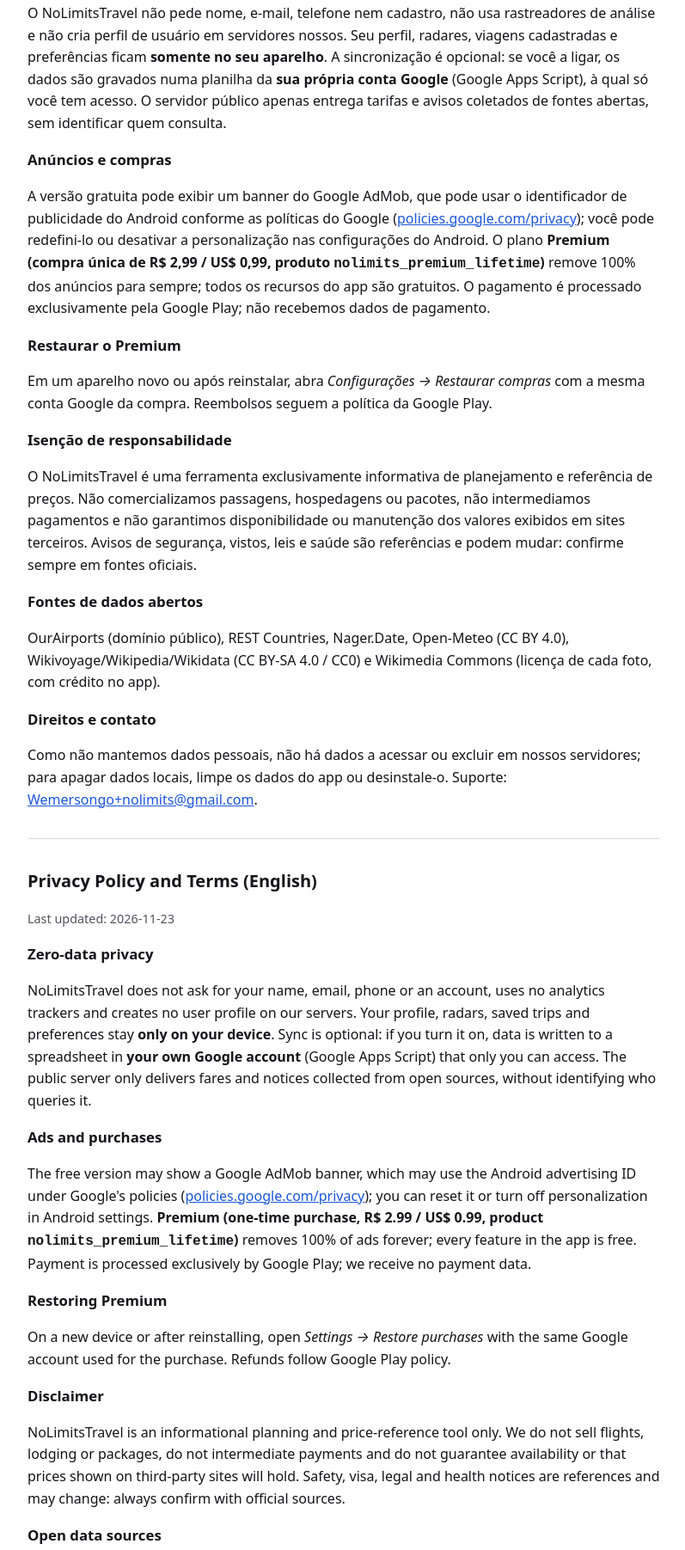
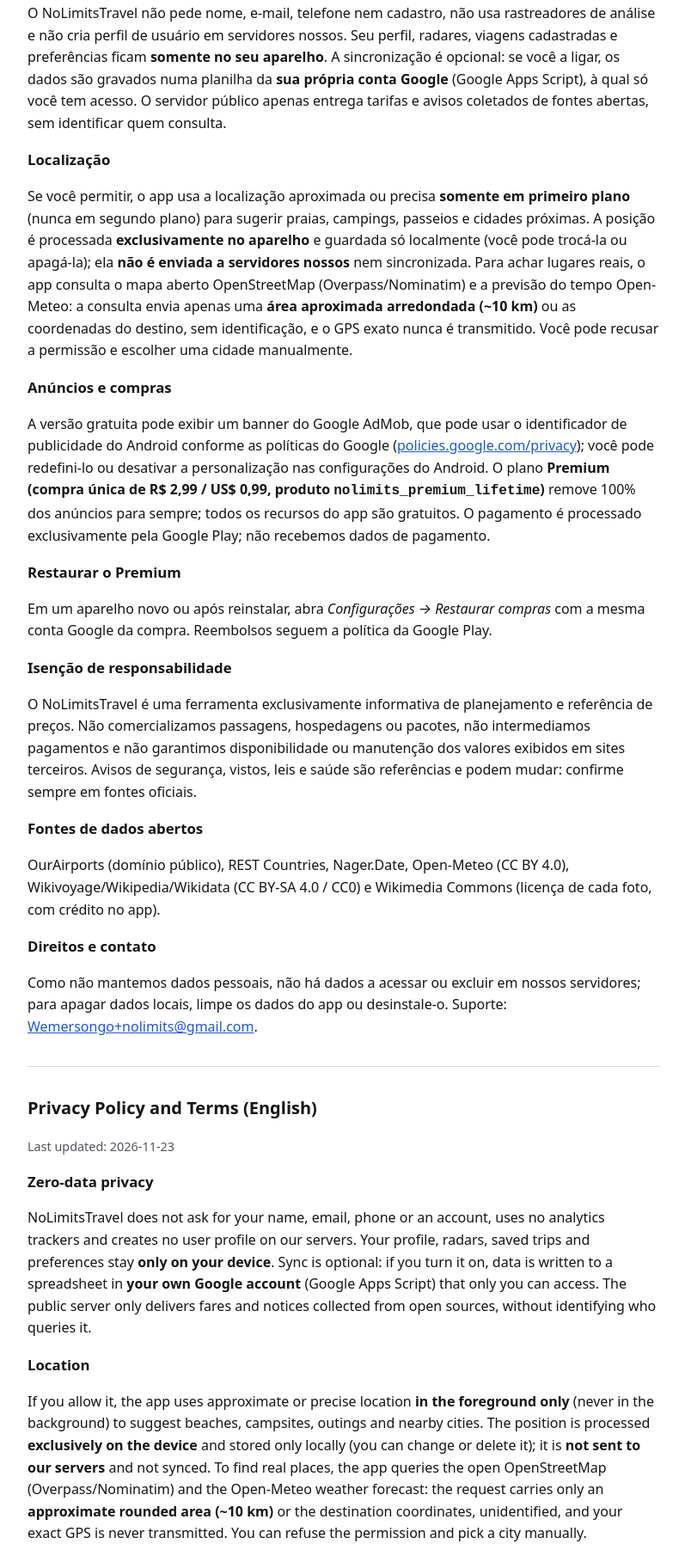
Before and after one commit to wemersongo-a11y/NoLimits-Privacy, a plain HTML site: page index.html in a window 1280 px wide. Shown: the part 375-2178 px from the top of the page at 86% size, without its empty margins (240-1037 px from the left). Drawn offline with Linux system fonts and the light colour scheme.

Commit message:
Politica: localizacao processada so no aparelho; OpenStreetMap e Open-Meteo com area aproximada

```diff
--- a/index.html
+++ b/index.html
@@ -29,6 +29,8 @@
 <p class="muted">Última atualização: 23/11/2026</p>
 <h3>Privacidade zero-data</h3>
 <p>O NoLimitsTravel não pede nome, e-mail, telefone nem cadastro, não usa rastreadores de análise e não cria perfil de usuário em servidores nossos. Seu perfil, radares, viagens cadastradas e preferências ficam <strong>somente no seu aparelho</strong>. A sincronização é opcional: se você a ligar, os dados são gravados numa planilha da <strong>sua própria conta Google</strong> (Google Apps Script), à qual só você tem acesso. O servidor público apenas entrega tarifas e avisos coletados de fontes abertas, sem identificar quem consulta.</p>
+<h3>Localização</h3>
+<p>Se você permitir, o app usa a localização aproximada ou precisa <strong>somente em primeiro plano</strong> (nunca em segundo plano) para sugerir praias, campings, passeios e cidades próximas. A posição é processada <strong>exclusivamente no aparelho</strong> e guardada só localmente (você pode trocá-la ou apagá-la); ela <strong>não é enviada a servidores nossos</strong> nem sincronizada. Para achar lugares reais, o app consulta o mapa aberto OpenStreetMap (Overpass/Nominatim) e a previsão do tempo Open-Meteo: a consulta envia apenas uma <strong>área aproximada arredondada (~10 km)</strong> ou as coordenadas do destino, sem identificação, e o GPS exato nunca é transmitido. Você pode recusar a permissão e escolher uma cidade manualmente.</p>
 <h3>Anúncios e compras</h3>
 <p>A versão gratuita pode exibir um banner do Google AdMob, que pode usar o identificador de publicidade do Android conforme as políticas do Google (<a href="https://policies.google.com/privacy">policies.google.com/privacy</a>); você pode redefini-lo ou desativar a personalização nas configurações do Android. O plano <strong>Premium (compra única de R$ 2,99 / US$ 0,99, produto <code>nolimits_premium_lifetime</code>)</strong> remove 100% dos anúncios para sempre; todos os recursos do app são gratuitos. O pagamento é processado exclusivamente pela Google Play; não recebemos dados de pagamento.</p>
 <h3>Restaurar o Premium</h3>
@@ -46,6 +48,8 @@
 <p class="muted">Last updated: 2026-11-23</p>
 <h3>Zero-data privacy</h3>
 <p>NoLimitsTravel does not ask for your name, email, phone or an account, uses no analytics trackers and creates no user profile on our servers. Your profile, radars, saved trips and preferences stay <strong>only on your device</strong>. Sync is optional: if you turn it on, data is written to a spreadsheet in <strong>your own Google account</strong> (Google Apps Script) that only you can access. The public server only delivers fares and notices collected from open sources, without identifying who queries it.</p>
+<h3>Location</h3>
+<p>If you allow it, the app uses approximate or precise location <strong>in the foreground only</strong> (never in the background) to suggest beaches, campsites, outings and nearby cities. The position is processed <strong>exclusively on the device</strong> and stored only locally (you can change or delete it); it is <strong>not sent to our servers</strong> and not synced. To find real places, the app queries the open OpenStreetMap (Overpass/Nominatim) and the Open-Meteo weather forecast: the request carries only an <strong>approximate rounded area (~10 km)</strong> or the destination coordinates, unidentified, and your exact GPS is never transmitted. You can refuse the permission and pick a city manually.</p>
 <h3>Ads and purchases</h3>
 <p>The free version may show a Google AdMob banner, which may use the Android advertising ID under Google's policies (<a href="https://policies.google.com/privacy">policies.google.com/privacy</a>); you can reset it or turn off personalization in Android settings. <strong>Premium (one-time purchase, R$ 2.99 / US$ 0.99, product <code>nolimits_premium_lifetime</code>)</strong> removes 100% of ads forever; every feature in the app is free. Payment is processed exclusively by Google Play; we receive no payment data.</p>
 <h3>Restoring Premium</h3>
@@ -63,6 +67,8 @@
 <p class="muted">Última actualización: 23/11/2026</p>
 <h3>Privacidad zero-data</h3>
 <p>NoLimitsTravel no pide nombre, correo, teléfono ni registro, no usa rastreadores de analítica y no crea perfiles de usuario en nuestros servidores. Tu perfil, radares, viajes guardados y preferencias quedan <strong>solo en tu dispositivo</strong>. La sincronización es opcional: si la activas, los datos se guardan en una hoja de cálculo de <strong>tu propia cuenta de Google</strong> (Google Apps Script), a la que solo tú accedes. El servidor público solo entrega tarifas y avisos recopilados de fuentes abiertas, sin identificar a quien consulta.</p>
+<h3>Ubicación</h3>
+<p>Si lo permites, la app usa la ubicación aproximada o precisa <strong>solo en primer plano</strong> (nunca en segundo plano) para sugerir playas, campings, paseos y ciudades cercanas. La posición se procesa <strong>exclusivamente en el dispositivo</strong> y se guarda solo localmente (puedes cambiarla o borrarla); <strong>no se envía a servidores nuestros</strong> ni se sincroniza. Para encontrar lugares reales, la app consulta el mapa abierto OpenStreetMap (Overpass/Nominatim) y el pronóstico Open-Meteo: la consulta lleva solo un <strong>área aproximada redondeada (~10 km)</strong> o las coordenadas del destino, sin identificación, y tu GPS exacto nunca se transmite. Puedes rechazar el permiso y elegir una ciudad manualmente.</p>
 <h3>Anuncios y compras</h3>
 <p>La versión gratuita puede mostrar un banner de Google AdMob, que puede usar el identificador de publicidad de Android según las políticas de Google (<a href="https://policies.google.com/privacy">policies.google.com/privacy</a>); puedes restablecerlo o desactivar la personalización en los ajustes de Android. <strong>Premium (compra única de R$ 2,99 / US$ 0,99, producto <code>nolimits_premium_lifetime</code>)</strong> quita el 100% de los anuncios para siempre; todas las funciones de la app son gratuitas. El pago lo procesa exclusivamente Google Play; no recibimos datos de pago.</p>
 <h3>Restaurar Premium</h3>
```
Also changed, not shown: privacy-policy.html (+6 -0 lines).
